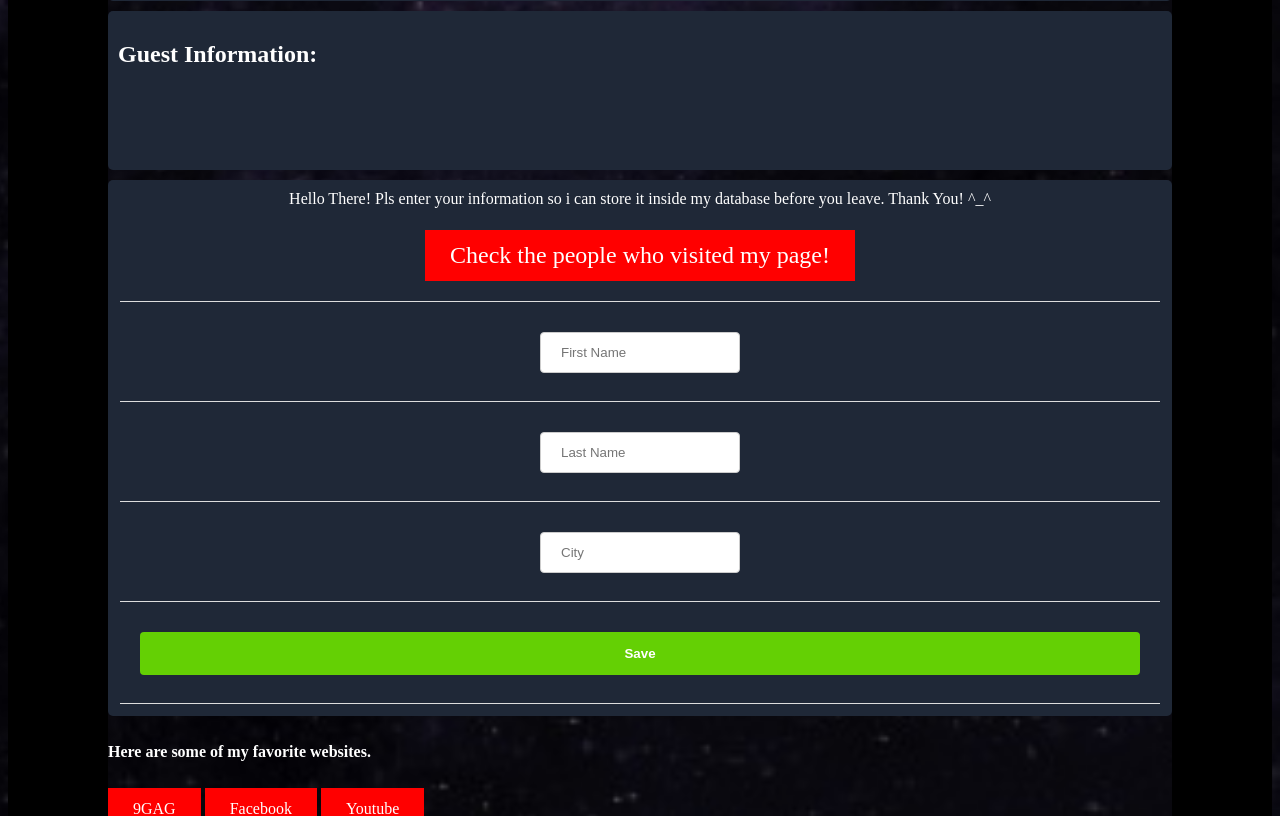
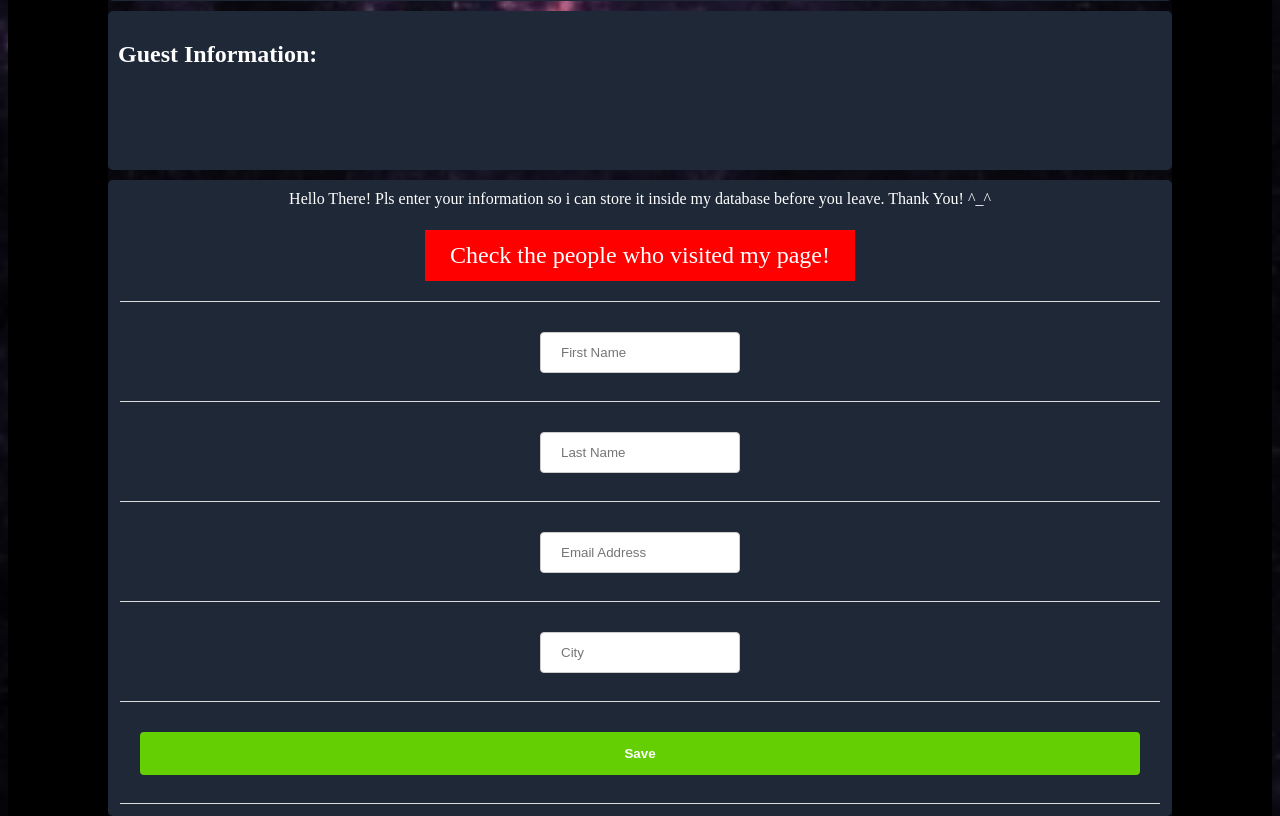
Before and after one commit to rdcgomez/APC, a PHP site: page /mypage.php in a window 1280 px wide. Shown: the part 3861-4677 px from the top of the page. Run offline with PHP 8.4, Linux system fonts and the light colour scheme.

Commit message:
added $email to dbconfig and row to mypage.php

```diff
--- a/exercise5/mypage.php
+++ b/exercise5/mypage.php
@@ -307,7 +307,7 @@ function test_input($data) {
 echo "<h2>Guest Information:</h2>";
 echo $name;
 echo "<br>";
-echo $email;
+//echo $email;
 echo "<br>";
 echo $website;
 echo "<br>";
@@ -316,6 +316,10 @@ echo "<br>";
 echo $gender;
 ?>
 </div>
+
+
+
+
 
 <!--ADDING DATA-->
 <?php
@@ -326,10 +330,11 @@ if(isset($_POST['btn-save']))
  $first_name = $_POST['first_name'];
  $last_name = $_POST['last_name'];
  $city_name = $_POST['city_name'];
+ $email = $_POST['email_address'];
  // variables for input data
 
  // sql query for inserting data into database
- $sql_query = "INSERT INTO users(first_name,last_name,user_city) VALUES('$first_name','$last_name','$city_name')";
+ $sql_query = "INSERT INTO users(first_name,last_name,user_city,email_address) VALUES('$first_name','$last_name','$city_name','$email')";
  // sql query for inserting data into database
 
  // sql query execution function
@@ -369,6 +374,16 @@ if(isset($_POST['btn-save']))
     <tr>
     <td><input type="text" name="last_name" placeholder="Last Name" required /></td>
     </tr>
+
+	<tr>
+    <td><input type="text" name="email_address" placeholder="Email Address" required /></td>
+    </tr>
+
+
+
+
+
+
     <tr>
     <td><input type="text" name="city_name" placeholder="City" required /></td>
     </tr>
```
